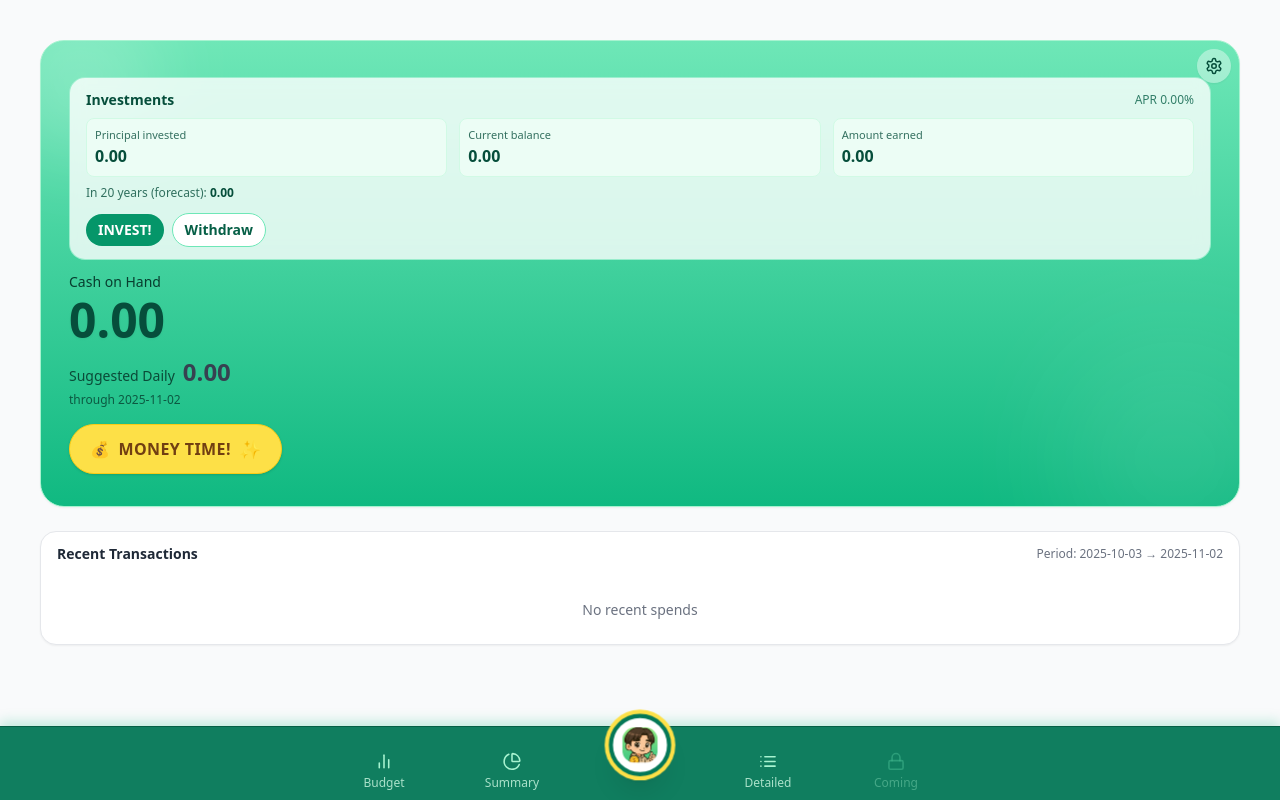
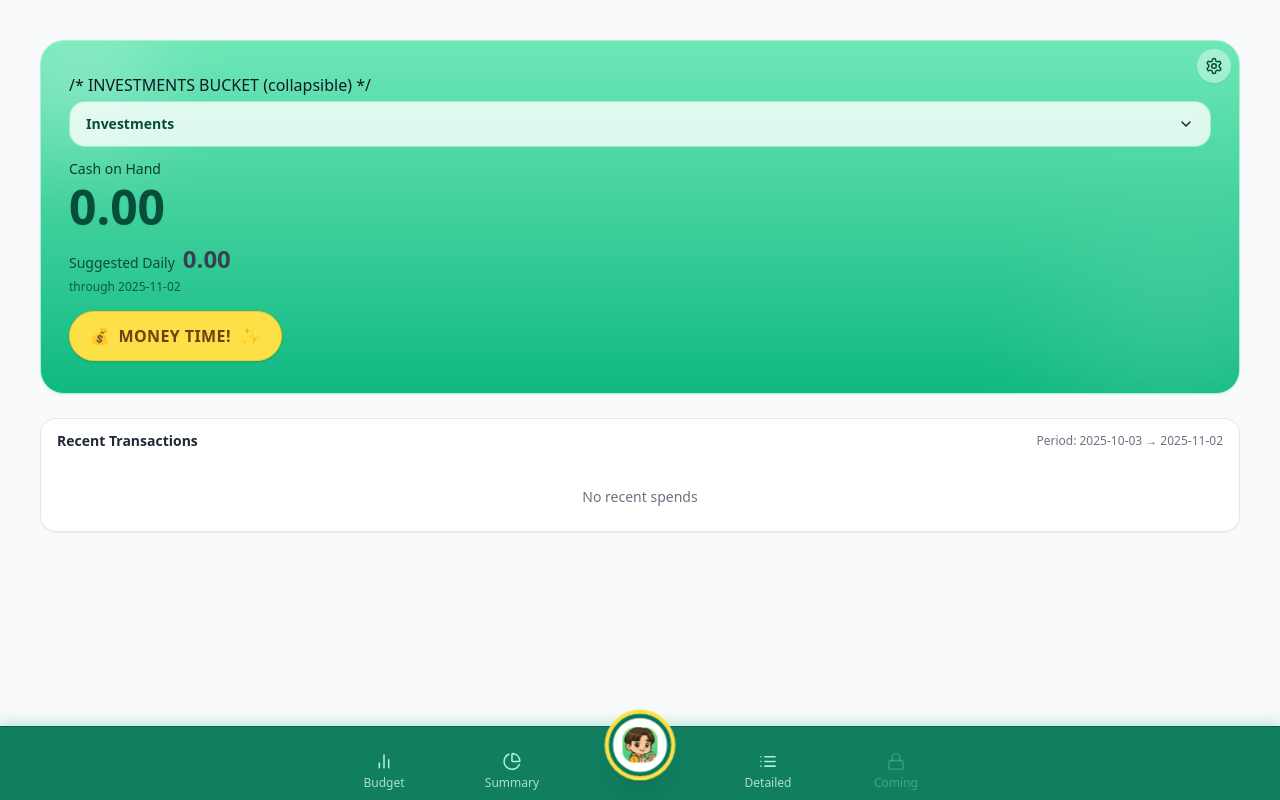
Before and after one commit to crampdg/expense-tracker, a React (Create React App) app: page / in a window 1280 px wide. Built offline with nearby package versions, Linux system fonts and the light colour scheme.

Commit message:
investments

```diff
--- a/src/components/WalletTab.jsx
+++ b/src/components/WalletTab.jsx
@@ -2,7 +2,7 @@ import React, { useState, useMemo, useEffect } from "react";
 import MoneyTimeModal from "./modals/MoneyTimeModal";
 import SavingsSettingsModal from "./modals/SavingsSettingsModal.jsx";
 import { getAnchoredPeriodStart, calcPeriodEnd } from "../utils/periodUtils";
-import { Settings as Gear } from "lucide-react";
+import { Settings as Gear, ChevronDown } from "lucide-react";
 
 /* ---------- settings I/O (new keys, backward-friendly) ---------- */
 function clamp01(x){ return Math.min(0.99, Math.max(0, Number(x)||0)); }
@@ -130,6 +130,20 @@ export default function WalletTab({ budget, transactions, onAddTransaction }) {
   const [settings, setSettings] = useState(readSettings());
   // Investments local state
   const [invest, setInvest] = useState(() => accrueInvestMonthly(readInvestState()));
+
+  // UI: collapse/expand Investments
+  const [isInvestOpen, setIsInvestOpen] = useState(() => {
+    try {
+      const v = localStorage.getItem("investIsOpen");
+      return v ? v === "true" : false; // collapsed by default
+    } catch {
+      return false;
+    }
+  });
+  useEffect(() => {
+    try { localStorage.setItem("investIsOpen", String(isInvestOpen)); } catch {}
+  }, [isInvestOpen]);
+
 
   useEffect(() => {
     const tick = setInterval(() => {
@@ -376,16 +390,30 @@ function withdrawNow() {
         </button>
 
         <div className="relative z-10 px-5 py-6 md:px-7 md:py-8">
-          {/* INVESTMENTS BUCKET */}
+          /* INVESTMENTS BUCKET (collapsible) */
           <div className="rounded-2xl border border-emerald-300/60 bg-white/80 backdrop-blur px-4 py-3 mt-1">
-            <div className="flex items-center justify-between">
+            {/* Header row: label + chevron (APR shows only when open) */}
+            <button
+              type="button"
+              onClick={() => setIsInvestOpen((v) => !v)}
+              aria-expanded={isInvestOpen}
+              aria-controls="investments-panel"
+              className="w-full flex items-center justify-between"
+            >
               <div className="text-sm font-semibold text-emerald-900">Investments</div>
+              <div className="flex items-center gap-2">
+                {isInvestOpen && (
                   <div className="text-xs text-emerald-800/80">
                     APR {(readInvestAPR() * 100).toFixed(2)}%
                   </div>
+                )}
+                <ChevronDown className={`h-4 w-4 transition-transform ${isInvestOpen ? "rotate-180" : ""}`} />
               </div>
+            </button>
 
-            <div className="mt-2 grid grid-cols-1 sm:grid-cols-3 gap-3">
+            {/* Collapsible panel */}
+            <div id="investments-panel" className={isInvestOpen ? "mt-2 space-y-3" : "hidden"}>
+              <div className="grid grid-cols-1 sm:grid-cols-3 gap-3">
                 <div className="p-2 rounded-lg bg-emerald-50 border border-emerald-100">
                   <div className="text-[11px] text-emerald-900/80">Principal invested</div>
                   <div className="text-base font-semibold text-emerald-900">{currency(invest.principal)}</div>
@@ -401,14 +429,15 @@ function withdrawNow() {
               </div>
 
               {/* 20-year forecast */}
-            <div className="mt-2 text-xs text-emerald-900/80">
+              <div className="text-xs text-emerald-900/80">
                 In 20 years (forecast):{" "}
                 <span className="font-semibold text-emerald-900">
                   {currency(invest.balance * Math.pow(1 + readInvestAPR() / 12, 12 * 20))}
                 </span>
               </div>
 
-            <div className="mt-3 flex items-center gap-2">
+              {/* Actions */}
+              <div className="flex items-center gap-3">
                 <button
                   type="button"
                   onClick={investNow}
@@ -425,7 +454,7 @@ function withdrawNow() {
                 </button>
               </div>
             </div>
-
+          </div>
 
 
           {/* Cash on Hand */}
```
Lines whose indentation alone changed are shown as unchanged.
